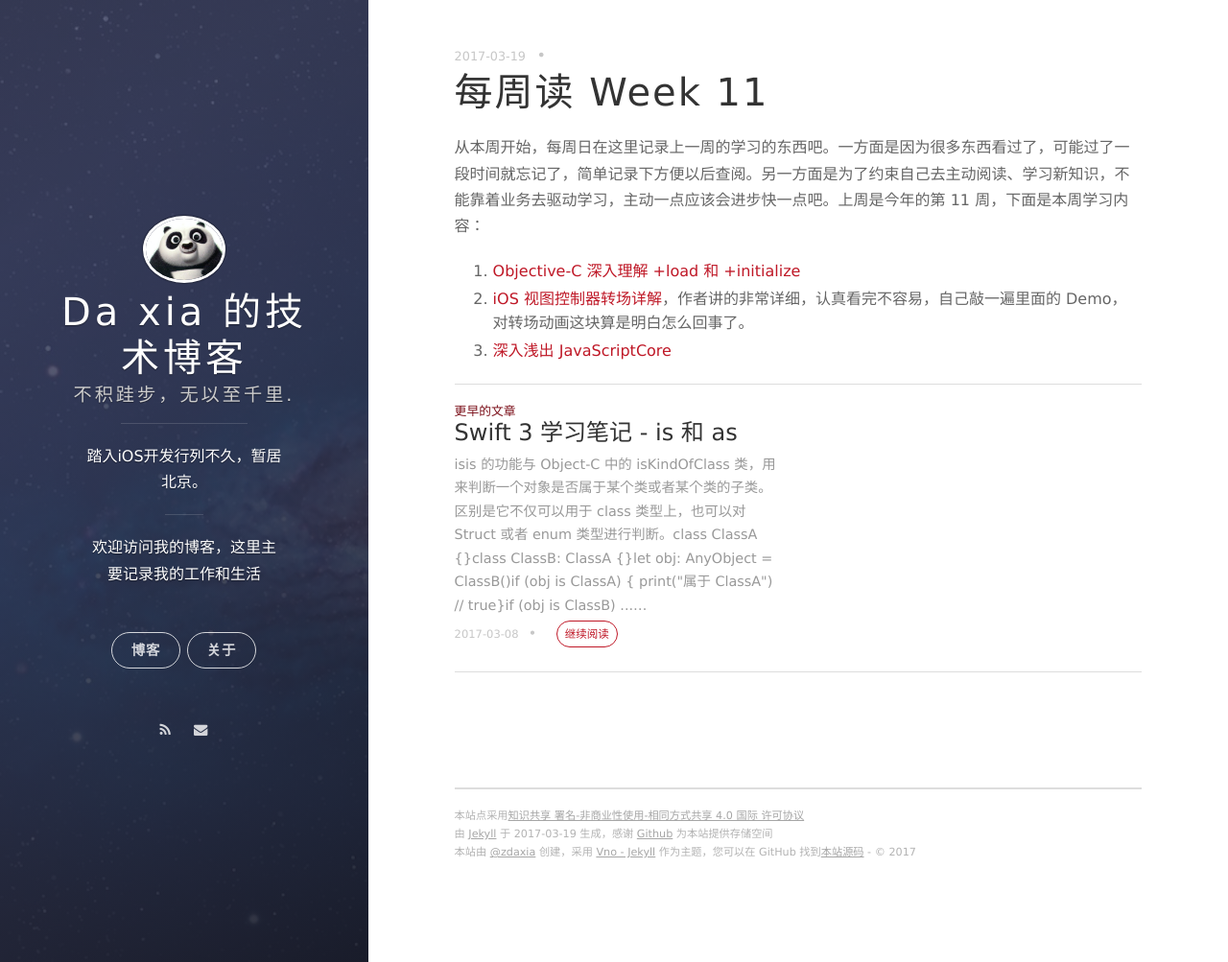
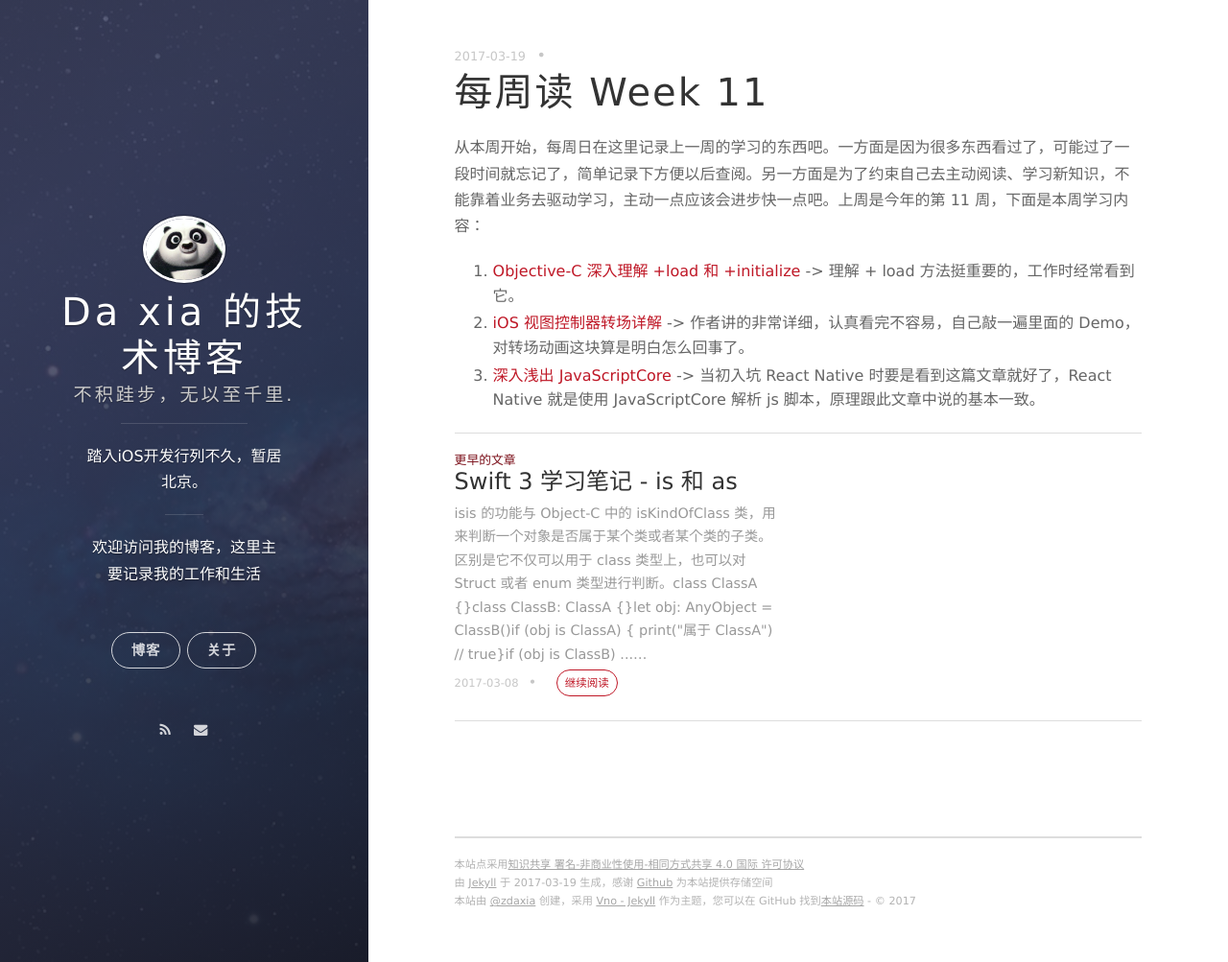
Before and after one commit to daxiazhou/MyBlogSourceCode, a Jekyll site: the page built from _posts/2017-03-19-Week-11.md, in a window 1280 px wide and 1003 px high. Shown: the whole window at 96% size. Built offline with Jekyll 4.4.1, drawn with Linux system fonts in a browser that asks for light colours; nearby versions of some CDN libraries; Markdown is read by kramdown in place of the engine named in the settings; comment, search, counter and statistics services are not loaded.

Commit message:
update at 2017年 3月20日 星期一 00时40分04秒 CST

```diff
--- a/_posts/2017-03-19-Week-11.md
+++ b/_posts/2017-03-19-Week-11.md
@@ -6,6 +6,6 @@ date: 2017-03-19
 
 从本周开始，每周日在这里记录上一周的学习的东西吧。一方面是因为很多东西看过了，可能过了一段时间就忘记了，简单记录下方便以后查阅。另一方面是为了约束自己去主动阅读、学习新知识，不能靠着业务去驱动学习，主动一点应该会进步快一点吧。上周是今年的第 11 周，下面是本周学习内容：
 
-1. [Objective-C 深入理解 +load 和 +initialize](http://www.jianshu.com/p/872447c6dc3f)
-2. [iOS 视图控制器转场详解](https://github.com/seedante/iOS-Note/wiki/ViewController-Transition)，作者讲的非常详细，认真看完不容易，自己敲一遍里面的 Demo，对转场动画这块算是明白怎么回事了。
-3. [深入浅出 JavaScriptCore](http://weibo.com/ttarticle/p/show?id=2309614086773750861650&u=1879171175&m=4086772168058457&cu=1879171175)
+1. [Objective-C 深入理解 +load 和 +initialize](http://www.jianshu.com/p/872447c6dc3f) -> 理解 + load 方法挺重要的，工作时经常看到它。
+2. [iOS 视图控制器转场详解](https://github.com/seedante/iOS-Note/wiki/ViewController-Transition) -> 作者讲的非常详细，认真看完不容易，自己敲一遍里面的 Demo，对转场动画这块算是明白怎么回事了。
+3. [深入浅出 JavaScriptCore](http://weibo.com/ttarticle/p/show?id=2309614086773750861650&u=1879171175&m=4086772168058457&cu=1879171175) -> 当初入坑 React Native 时要是看到这篇文章就好了，React Native 就是使用 JavaScriptCore 解析 js 脚本，原理跟此文章中说的基本一致。
```
